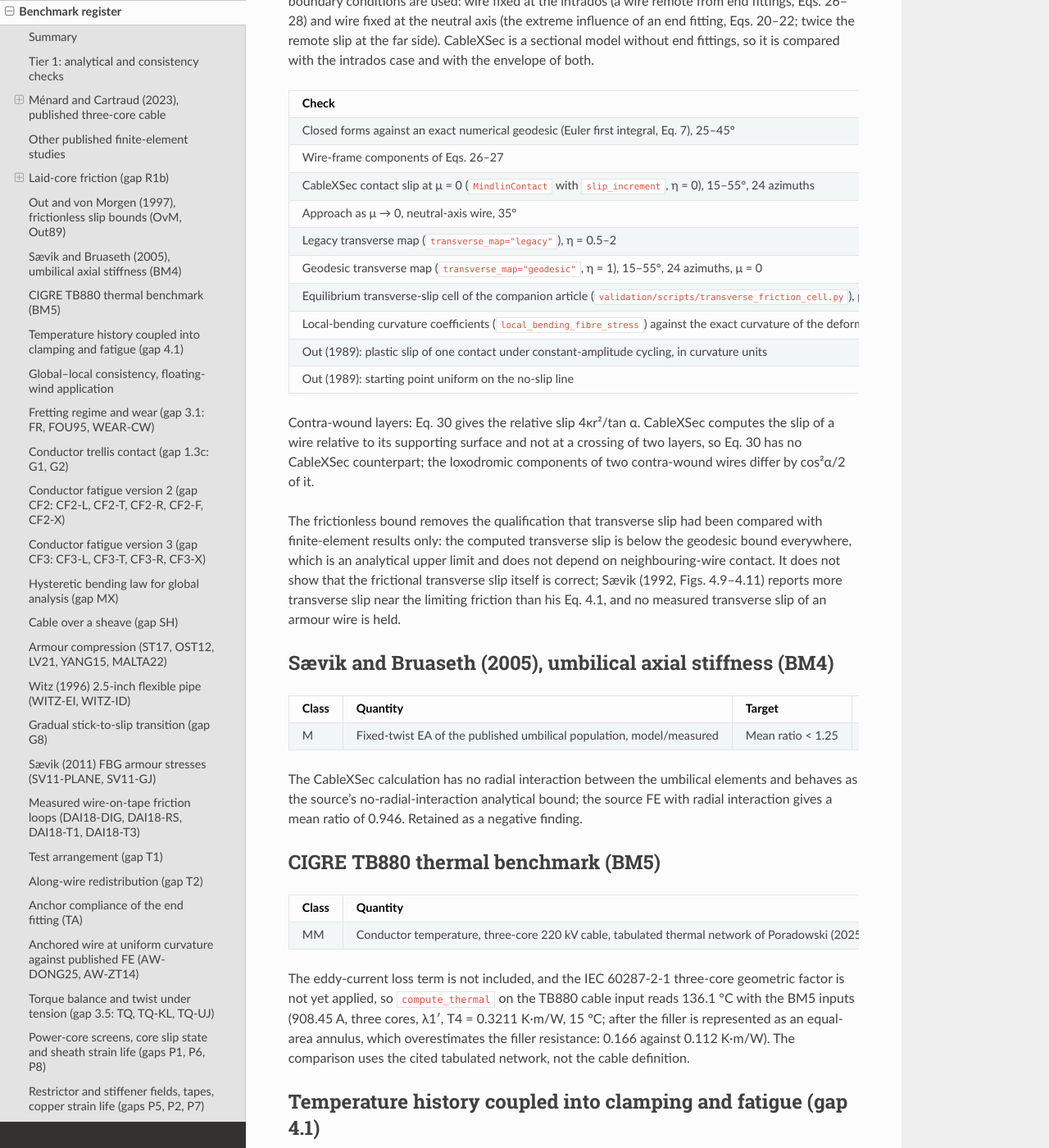
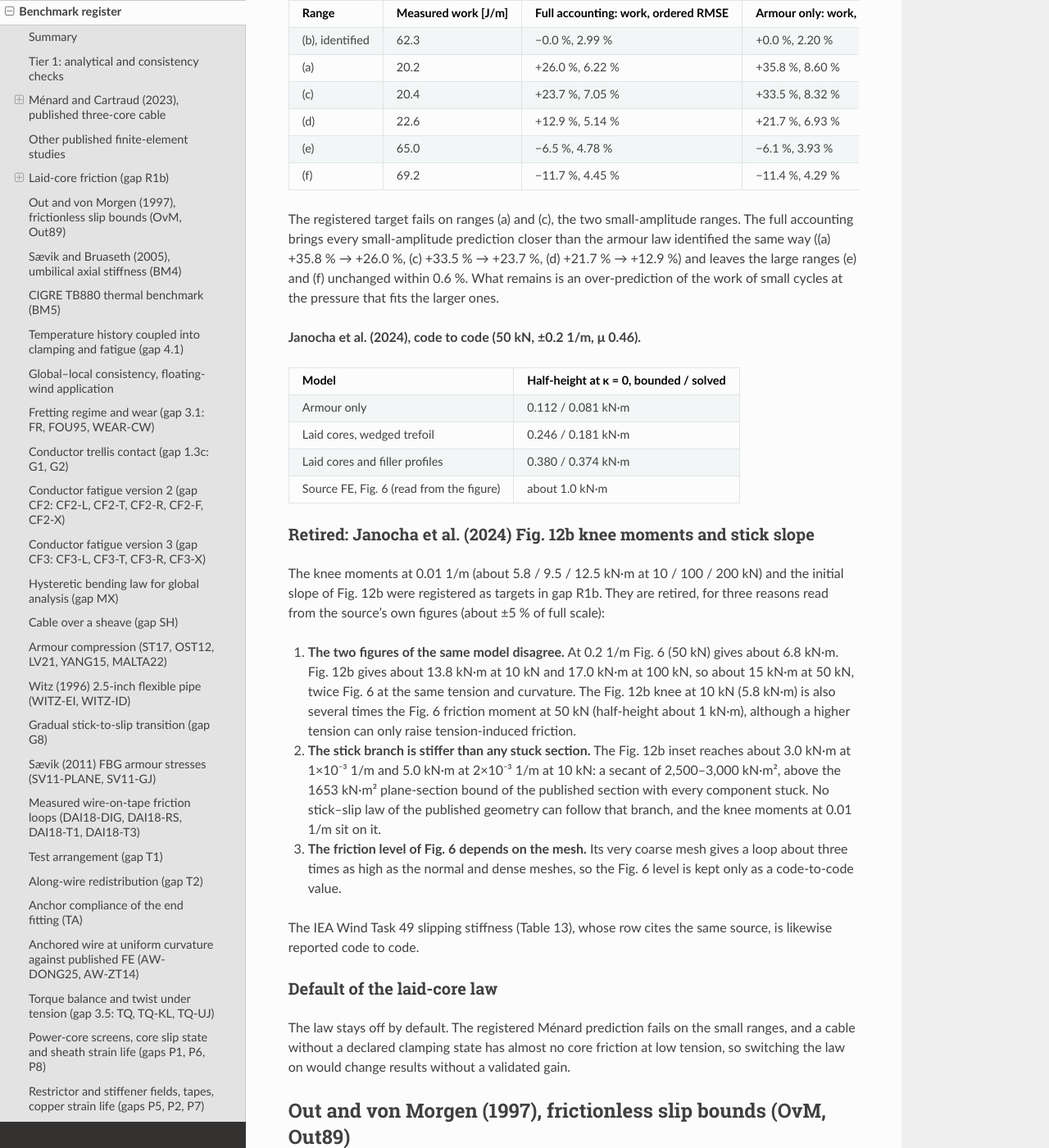
Before and after one commit to SMI-Lab-Inha/CableXSec, a Sphinx documentation site: the page built from doc/benchmarks.md, in a window 1280 px wide and 1400 px high, scrolled down 8653 px. Shown: the whole window at 82% size. Built offline with Sphinx 7.4.7 and the Read the Docs theme 3.1.0, drawn with Linux system fonts in a browser that asks for light colours; some of the changed text lies outside the part shown.

Commit message:
validation: full-accounting core friction comparisons; Fig. 12b retired
Menard and Cartraud (2023), targets registered before the run: with the
laid cores, the trefoil wedge and the filler profiles (mu 0.2 on every
contact) the initial pressure identified on the cycle work of range (b)
is 220 kPa (the source's calibration: 300 kPa). Range (b) ordered RMSE
2.99 % (target < 5 %); predicted work of ranges (a), (c), (d), (e), (f)
+26.0, +23.7, +12.9, -6.5, -11.7 % against a target of +/-20 %: FAIL on
the two smallest ranges. The armour law identified the same way predicts
+35.8, +33.5, +21.7, -6.1 and -11.4 %. New validation row BM1-ID.

Janocha et al. (2024) is compared code to code: the source is a
finite-element model that states no initial contact state. The Fig. 12b
knee moments and stick slope are retired as targets: Fig. 12b gives
about twice the Fig. 6 moment of the same model at 0.2 1/m and 50 kN,
and its inset rises at a secant of 2,500-3,000 kN m^2, above the
1653 kN m^2 plane-section bound of the published section. With the cores
and filler profiles the Fig. 6 half-height is 0.38 / 0.37 kN m (bounded
/ solved) against about 1.0 kN m read from the figure. The 66 kV
template Section 4.1, the benchmarks, the limits of validity and the
clamping example are rewritten to match. The laid-core law stays off by
default.

Signed-off-by: Jae Hoon Seo <jaehoon.seo@inha.ac.kr>

```diff
--- a/doc/benchmarks.md
+++ b/doc/benchmarks.md
@@ -88,7 +88,7 @@ model) is the full construction.
 | Sævik and Bruaseth (2005) umbilical axial stiffness | M | NOT VALIDATED |
 | CIGRE TB880 conductor temperature | MM | PARTIAL |
 | Global–local consistency, floating-wind application | I | Full-slip results are upper estimates |
-| Laid-core friction (gap R1b), Ménard and Cartraud (2023) six ranges | M | Moment and work errors increase; range (b) with core friction FAIL (+27.2 %) |
+| Laid-core friction (gap R1b), Ménard and Cartraud (2023) six ranges | M | With the transferred 0.3 MPa the cores raise the work (range (b) +27.2 %); identified on (b) with the full accounting, predictions (a) and (c) FAIL (+26.0, +23.7 %), (d)–(f) within 13 % |
 | Fretting regime and wear (gap 3.1): Mindlin/Cattaneo closed forms, Fouvry ratios, limits, rotation | A | PASS |
 | Fretting transition, Fouvry et al. (1995) Table 4 | MM | PASS with the printed shear moduli; 1.6–1.7 × the measurements with G = E/2(1 + ν) (stated) |
 | Fretting wear volume, crossed steel wires (Poon et al. 2024; Cruzado et al. 2013) | M | PASS (consistency: coefficient identified on the same tests) |
@@ -284,18 +284,20 @@ registered before the runs; nothing was refitted.
 
 | Case | Class | Target | Armour only | With core friction | Status |
 | --- | --- | --- | --- | --- | --- |
-| Janocha (2024) 66 kV, 50 kN, Fig. 6 loop half-height at κ = 0 | MM | about 1.0 kN·m ± 30 % | 0.081 kN·m (solved) | 0.181 kN·m (μ 0.46, Table 2) | FAIL |
-| Same, slipping slope; IEA Wind Task 49 Table 13 | MM | 42.47 kN·m² ± 15 % (Fig. 6 about 29) | 21.0 kN·m² | 21.0 kN·m² | FAIL |
-| Same, Fig. 12b moment at 0.01 1/m, 10 / 100 / 200 kN | MM | about 5.8 / 9.5 / 12.5 kN·m ± 30 % | 0.23 / 0.37 / 0.53 kN·m | 0.25 / 0.57 / 0.93 kN·m | FAIL |
-| Ménard (2023) range (b), transferred inputs, core μ 0.2 as in the source FE | M | RMSE < 5 %; work within 10 % (BM1-loop) | 2.71 %; +8.8 % | 5.15 %; +27.2 % | FAIL with the cores |
+| Janocha (2024) 66 kV, 50 kN, Fig. 6 loop half-height at κ = 0 | C2C (FE, no initial contact state) | reported (about 1.0 kN·m) | 0.081 kN·m (solved) | 0.181 kN·m (μ 0.46, Table 2); 0.374 kN·m with the filler profiles | reported |
+| Same, slipping slope; IEA Wind Task 49 Table 13 (its row cites the same source) | C2C | reported (42.47 kN·m²; Fig. 6 about 29) | 21.0 kN·m² | 21.0 kN·m² | reported |
+| Same, Fig. 12b moment at 0.01 1/m and stick slope | — | retired (below) | 0.23 / 0.37 / 0.53 kN·m | 0.25 / 0.57 / 0.93 kN·m | retired |
+| Ménard (2023) range (b), transferred inputs (0.3 MPa of the source FE), core μ 0.2 as in the source FE | M | RMSE < 5 %; work within 10 % (BM1-loop) | 2.71 %; +8.8 % | 5.15 %; +27.2 % | FAIL with the cores |
 | Ménard (2023) ranges (a), (c)–(f), work | M | — | +47.2, +44.7, +32.0, +2.2, −3.6 % | +63.1, +59.8, +46.2, +19.3, +12.6 % | (worse) |
 
-- **Janocha.** The source's Fig. 12b knee at 10 kN (5.8 kN·m) exceeds its own
-  Fig. 6 half-height at 50 kN (about 1 kN·m); tension-induced Coulomb contact
-  cannot give both. A 1.0 kN·m half-height would need about 112 kN/m of
-  normal load per core, against 12.2 kN/m in the solved state. Friction does
-  not raise the full-slip slope; the slope gap lies in component bending
-  ([template_66kv.md](template_66kv.md) Section 4.1).
+- **Janocha.** The source is a finite-element model, not a test, and states
+  no initial contact state; its figures are compared code to code and not
+  gated. Fig. 12b is retired as a target (below). With the full contact
+  accounting (wedged trefoil and filler profiles) the Fig. 6 half-height at
+  50 kN is 0.380 / 0.374 kN·m (bounded / solved) against about 1.0 kN·m read
+  from the figure. Friction does not raise the full-slip slope; the slope
+  difference lies in component bending ([template_66kv.md](template_66kv.md)
+  Section 4.1).
 - **Ménard.** The published pressure (0.3 MPa) was calibrated with friction
   on every contact of the source FE, so the armour-only transfer already
   carries the cores' share of the work; adding the cores without
@@ -348,6 +350,73 @@ first commit of the change that adds them (`validation/scripts/check_core_fricti
   it states no initial contact state.
 - Fig. 12b knee moments (M at 0.01 1/m) and its stick slope: retired as
   targets, for the reasons in the next subsection.
+
+### Results against the registered targets
+
+`python validation/scripts/check_core_friction.py` (one thread).
+
+**Ménard and Cartraud (2023), identify on (b), predict the rest** (validation
+row BM1-ID). The
+identified initial pressure is 220 kPa with the full contact accounting and
+275 kPa with the armour law alone (the source FE's calibration: 300 kPa).
+
+| Range | Measured work [J/m] | Full accounting: work, ordered RMSE | Armour only: work, ordered RMSE | Target |
+| --- | --- | --- | --- | --- |
+| (b), identified | 62.3 | −0.0 %, 2.99 % | +0.0 %, 2.20 % | RMSE < 5 %: PASS |
+| (a) | 20.2 | +26.0 %, 6.22 % | +35.8 %, 8.60 % | ±20 %, < 10 %: FAIL |
+| (c) | 20.4 | +23.7 %, 7.05 % | +33.5 %, 8.32 % | FAIL |
+| (d) | 22.6 | +12.9 %, 5.14 % | +21.7 %, 6.93 % | PASS |
+| (e) | 65.0 | −6.5 %, 4.78 % | −6.1 %, 3.93 % | PASS |
+| (f) | 69.2 | −11.7 %, 4.45 % | −11.4 %, 4.29 % | PASS |
+
+The registered target fails on ranges (a) and (c), the two small-amplitude
+ranges. The full accounting brings every small-amplitude prediction closer
+than the armour law identified the same way ((a) +35.8 % → +26.0 %, (c)
++33.5 % → +23.7 %, (d) +21.7 % → +12.9 %) and leaves the large ranges (e)
+and (f) unchanged within 0.6 %. What remains is an over-prediction of the work
+of small cycles at the pressure that fits the larger ones.
+
+**Janocha et al. (2024), code to code (50 kN, ±0.2 1/m, μ 0.46).**
+
+| Model | Half-height at κ = 0, bounded / solved |
+| --- | --- |
+| Armour only | 0.112 / 0.081 kN·m |
+| Laid cores, wedged trefoil | 0.246 / 0.181 kN·m |
+| Laid cores and filler profiles | 0.380 / 0.374 kN·m |
+| Source FE, Fig. 6 (read from the figure) | about 1.0 kN·m |
+
+### Retired: Janocha et al. (2024) Fig. 12b knee moments and stick slope
+
+The knee moments at 0.01 1/m (about 5.8 / 9.5 / 12.5 kN·m at 10 / 100 /
+200 kN) and the initial slope of Fig. 12b were registered as targets in
+gap R1b. They are retired, for three reasons read from the source's own
+figures (about ±5 % of full scale):
+
+1. **The two figures of the same model disagree.** At 0.2 1/m Fig. 6 (50 kN)
+   gives about 6.8 kN·m. Fig. 12b gives about 13.8 kN·m at 10 kN and 17.0 kN·m
+   at 100 kN, so about 15 kN·m at 50 kN, twice Fig. 6 at the same tension and
+   curvature. The Fig. 12b knee at 10 kN (5.8 kN·m) is also several times the
+   Fig. 6 friction moment at 50 kN (half-height about 1 kN·m), although a
+   higher tension can only raise tension-induced friction.
+2. **The stick branch is stiffer than any stuck section.** The Fig. 12b
+   inset reaches about 3.0 kN·m at 1×10⁻³ 1/m and 5.0 kN·m at 2×10⁻³ 1/m at
+   10 kN: a secant of 2,500–3,000 kN·m², above the 1653 kN·m² plane-section
+   bound of the published section with every component stuck. No stick–slip
+   law of the published geometry can follow that branch, and the knee
+   moments at 0.01 1/m sit on it.
+3. **The friction level of Fig. 6 depends on the mesh.** Its very coarse
+   mesh gives a loop about three times as high as the normal and dense
+   meshes, so the Fig. 6 level is kept only as a code-to-code value.
+
+The IEA Wind Task 49 slipping stiffness (Table 13), whose row cites the same
+source, is likewise reported code to code.
+
+### Default of the laid-core law
+
+The law stays off by default. The registered Ménard prediction fails on
+the small ranges, and a cable without a declared clamping state has almost
+no core friction at low tension, so switching the law on would change
+results without a validated gain.
 
 ## Out and von Morgen (1997), frictionless slip bounds (OvM, Out89)
 
--- a/doc/local_analysis_guide.md
+++ b/doc/local_analysis_guide.md
@@ -395,8 +395,9 @@ winding stress, extrusion or sheath pressure) is an input, not a prediction.
 It governs every friction-dependent result: the bending hysteresis, the
 armour friction stress and its fatigue, the fretting contact loads and how
 all of these change with tension and temperature. Two public cases show its
-weight: the Janocha et al. (2024) 66 kV loops need an initial pressure of
-about 0.48 MPa that the source does not state, and the cold-to-rated damage
+weight: the measured Ménard and Cartraud (2023) loops need an initial
+pressure of 0.2–0.3 MPa (0.22 MPa identified with the full core and filler
+accounting, 0.3 MPa calibrated by the source), and the cold-to-rated damage
 factor of the 66 kV template falls from 115 to about 20 and 2 with 40 and
 100 MPa armour winding stress ([template_66kv.md](template_66kv.md)
 Section 4.2.1).
@@ -2448,11 +2449,13 @@ assumed inputs and bounds of the reconstruction.
   aluminium foil constants are an assumed bound and lead is blocked.
 - **Core friction.** `core_friction` adds the laid-core stick–slip law
   (Section 6.1). Its contact loads are the axisymmetric state held fixed in
-  bending; the layers of one core move together. With the tension-induced
-  contact of the 66 kV template it raises the loop half-height from about
-  0.1 to 0.2 kN·m against about 1 kN·m published, and on the Ménard cable it
-  raises the already high transferred-input loop work further. Use it as a
-  sensitivity, not a calibrated default.
+  bending; the layers of one core move together. Its friction level follows
+  the declared clamping state (Section 4.4): with tension-induced contact
+  alone it is small at low tension. On the measured Ménard ranges, with the
+  initial pressure identified on one range, it predicts the work of the two
+  smallest ranges 24–26 % high (the registered ±20 % fails) and of the other
+  three within 13 % ([benchmarks.md](benchmarks.md), gap R1b). It stays off
+  by default.
 - **Global full-slip bending.** If the global model uses the full-slip
   (minimum) bending stiffness, local damage computed from its curvature
   histories is a conservative upper estimate compared with a global model that
--- a/doc/template_66kv.md
+++ b/doc/template_66kv.md
@@ -118,10 +118,10 @@ th = cx.compute_thermal(cable, current_A=1093.0, conductor_area_m2=630e-6,
 | EA (fixed ends) | 636.8 MN (free ends 629.8) | 658 MN, Janocha 2.4 / IEA Table 13 | −3.2 %; armour 416, copper 203, polymers 18 MN |
 | GJ | 131.3 kN·m² | 152 kN·m² at 50 kN, Janocha 2.4 | −14 %; CableXSec GJ is the extension-only lay term, without polymer and core torsion |
 | Full-slip EI | 21.0 kN·m², with or without core friction | 42.47 kN·m² slipping stiffness at 50 kN, IEA Table 13; branch slope about 29 kN·m² in Fig. 6 and about 41 kN·m² in Fig. 12b | −51 % (−28 % against Fig. 6); outer and inner sheath give 11.6 and 6.1 kN·m². Friction cannot raise the full-slip value (Section 4.1) |
-| No-slip EI (plane section) | 1653 kN·m²; bending-law slope 853 kN·m² armour only, 981 kN·m² with core friction (core ξ = 0.73) | of order 1500–2000 kN·m², initial slope in the Fig. 12b inset (10 kN) | Read from the inset |
-| M at 0.2 1/m, 50 kN loop | 4.31 / 4.28 kN·m (bounded / solved); 4.44 / 4.38 kN·m with core friction | about 6.8 kN·m, Fig. 6 | −35 % with core friction |
-| Loop half-height at κ = 0 | 0.11 / 0.08 kN·m (bounded / solved); 0.25 / 0.18 kN·m with core friction | about 1 kN·m, Fig. 6 | Core friction (μ 0.46) adds 0.10–0.13 kN·m; still about 4 times low |
-| Moment at slip onset, 10/100/200 kN | 0.23 / 0.43 / 0.66 kN·m at 0.01 1/m; 0.26 / 0.70 / 1.19 kN·m with core friction (bounded) | about 5.5 / 9.5 / 12 kN·m, Fig. 12b | Same cause; 10 to 22 times low |
+| No-slip EI (plane section) | 1653 kN·m²; bending-law slope 853 kN·m² armour only, 981 kN·m² with core friction (core ξ = 0.73) | Fig. 12b inset (10 kN): secant about 2,500–3,000 kN·m² at 1–2×10⁻³ 1/m | Above the plane-section bound of the published section; retired as a target (Section 4.1) |
+| M at 0.2 1/m, 50 kN loop | 4.31 / 4.28 kN·m (bounded / solved); 4.44 / 4.38 kN·m with core friction | about 6.8 kN·m, Fig. 6 | Code to code (Section 4.1) |
+| Loop half-height at κ = 0 | 0.11 / 0.08 kN·m (bounded / solved); 0.25 / 0.18 kN·m with core friction | about 1 kN·m, Fig. 6 | Code to code; 0.38 / 0.37 kN·m with the filler profiles (Section 4.1) |
+| Moment at slip onset, 10/100/200 kN | 0.23 / 0.43 / 0.66 kN·m at 0.01 1/m; 0.26 / 0.70 / 1.19 kN·m with core friction (bounded) | about 5.5 / 9.5 / 12 kN·m, Fig. 12b | Retired as a target: Fig. 12b disagrees with Fig. 6 of the same model (Section 4.1) |
 | Armour axial stress at 1000 kN | 298 / 305 MPa (inner / outer) | about 355 MPa von Mises, Fig. 19b | Axial part only |
 | Conductor axial stress at 1000 kN | 176 MPa | about 190 MPa, Fig. 19b | −7 % |
 | Armour yield, pure bending | 1.16 1/m | about 1 1/m, Section 3.3 | |
@@ -161,42 +161,55 @@ and outer) and about 40 % less damage. Run times on one thread: 2.2 and 2.7 s (d
 ### 4.1 Laid-core friction
 
 `compute_mkappa(..., core_friction=...)` adds the stick–slip law of the laid
-cores against their neighbours, the filler and the inner sheath, and of
-resolved conductor wire rings (`cablexsec/mechanics/core_friction.py`;
-[local_analysis_guide.md](local_analysis_guide.md) Section 6.1). Targets were
-registered before the runs (`validation/scripts/check_core_friction.py`): Fig. 6 loop
-half-height at κ = 0 (about 1.0 kN·m) and Fig. 12b knee moments within 30 %
-(figure reading), slipping slopes (IEA Table 13, 42.47 kN·m²; Fig. 6, about
-29 kN·m²; Fig. 12b, about 41 kN·m²) within 15 %. Inputs: Table 2 friction
-coefficient of MDPE (0.46) on every core contact, rigid contact penalty, shear
-of the core's XLPE and MDPE layers in the stick coefficient. The source
-conductor is 61 resolved wires (Fig. 4a); their pitches are not published, so
-the template keeps the area-equivalent solid and no internal ring slip. A
-designed stranding under stated assumptions is available for conductor
-fatigue (`iea_task49_66kv_stranded`, Section 4.5).
+cores against their neighbours, the filler and the inner sheath, of the laid
+filler profiles (`filler_profiles=True`) and of resolved conductor wire rings
+(`cablexsec/mechanics/core_friction.py`;
+[local_analysis_guide.md](local_analysis_guide.md) Section 6.1). Inputs:
+Table 2 friction coefficient of MDPE (0.46) on every core and profile contact,
+rigid contact penalty, shear of the core's XLPE and MDPE layers in the stick
+coefficient. The source conductor is 61 resolved wires (Fig. 4a); their
+pitches are not published, so the template keeps the area-equivalent solid
+and no internal ring slip. A designed stranding under stated assumptions is
+available for conductor fatigue (`iea_task49_66kv_stranded`, Section 4.5).
 
-| Quantity at 50 kN | Armour only (bounded / solved) | With core friction (bounded / solved) | Published | Status |
+The source is a finite-element model, not a test, and it states no initial
+contact state; the template declares no clamping either. Its figures are
+therefore compared code to code, not gated
+([benchmarks.md](benchmarks.md), gap R1b). Figure values are read from the
+plots (about ±5 % of full scale).
+
+| Quantity at 50 kN | Armour only (bounded / solved) | Cores (bounded / solved) | Cores and filler profiles (bounded / solved) | Source FE |
 | --- | --- | --- | --- | --- |
-| Core normal load per core | — | 16.4 / 12.2 kN/m (bounded: wedged trefoil) | not published | — |
-| Loop half-height at κ = 0 | 0.112 / 0.081 kN·m | 0.246 / 0.181 kN·m | about 1.0 kN·m (Fig. 6) | FAIL |
-| M at 0.2 1/m | 4.31 / 4.28 kN·m | 4.44 / 4.38 kN·m | about 6.8 kN·m (Fig. 6) | FAIL |
-| Branch slope, 0.05–0.15 1/m | 21.0 kN·m² | 21.0 kN·m² | about 29 (Fig. 6); 42.47 (IEA Table 13) kN·m² | FAIL |
-| M at 0.01 1/m, 10 / 100 / 200 kN (solved) | 0.23 / 0.37 / 0.53 kN·m | 0.25 / 0.57 / 0.93 kN·m | about 5.8 / 9.5 / 12.5 kN·m (Fig. 12b) | FAIL |
-| Slope 0.1–0.4 1/m, 10 / 100 / 200 kN | 21.0 kN·m² | 21.0 kN·m² | about 41 / 41 / 44 kN·m² (Fig. 12b) | FAIL |
+| Core normal load per core | — | 16.4 / 12.2 kN/m (bounded: wedged trefoil) | profile 10.8 / 15.6 kN/m | not stated |
+| Loop half-height at κ = 0 | 0.112 / 0.081 kN·m | 0.246 / 0.181 kN·m | 0.380 / 0.374 kN·m | about 1.0 kN·m (Fig. 6) |
+| M at 0.2 1/m | 4.31 / 4.28 kN·m | 4.44 / 4.38 kN·m | 4.58 / 4.57 kN·m | about 6.8 kN·m (Fig. 6) |
+| Branch slope, 0.05–0.15 1/m | 21.0 kN·m² | 21.0 kN·m² | 21.0 kN·m² | about 29 kN·m² (Fig. 6); 42.47 kN·m² (IEA Table 13) |
 
 What the comparison shows:
 
-- The core friction moment is linear in the core contact load. A 1.0 kN·m
-  half-height needs about 112 kN/m per core, against 12.2 kN/m from the
-  solved tension-induced contact at 50 kN. The source does not state an
-  initial contact state; its Fig. 12b knee at 10 kN (5.8 kN·m) exceeds its
-  own Fig. 6 half-height at 50 kN (about 1 kN·m), so the two figures cannot
-  both follow from tension-induced Coulomb contact alone.
-- Friction cannot raise the full-slip stiffness. The slope gap (21.0 against
-  29–42 kN·m²) lies in the component bending stiffness: with the conductor
-  bending as solid copper (112.2 GPa instead of the 5 GPa assumed), the cores
-  would add 9.6 kN·m² (30.6 kN·m² in total), close to the Fig. 6 slope; the
-  IEA value would still be 39 % above.
+- **Fig. 12b is retired as a target.** Its knee moments at 0.01 1/m (about
+  5.8 / 9.5 / 12.5 kN·m at 10 / 100 / 200 kN) and its stick slope were
+  registered targets. Fig. 12b disagrees with Fig. 6 of the same model: at
+  0.2 1/m it gives about 15 kN·m at 50 kN (interpolated between 13.8 kN·m at
+  10 kN and 17.0 kN·m at 100 kN) against 6.8 kN·m in Fig. 6, and its 10 kN knee
+  (5.8 kN·m) is several times the Fig. 6 friction moment at the higher tension
+  of 50 kN. Its inset rises at a secant of about 2,500–3,000 kN·m² (3.0 kN·m at
+  1×10⁻³ 1/m, 5.0 kN·m at 2×10⁻³ 1/m), above the 1653 kN·m² plane-section bound
+  of the published section with every component stuck, so no stick–slip law of
+  the published geometry can follow it. Fig. 6 itself depends on the mesh: its
+  very coarse mesh gives a loop about three times as high.
+- **The friction level is a clamping question.** The core and profile
+  friction moments are linear in their contact loads. With tension-induced
+  contact alone the cores and profiles add 0.27–0.29 kN·m to the half-height
+  at 50 kN. A manufactured cable also carries the clamping of its armour
+  winding and sheath shrinkage (Section 4.4 of the local analysis guide), which
+  neither the source nor the template states.
+- **Friction cannot raise the full-slip stiffness.** The slope difference
+  (21.0 against about 29 kN·m² in Fig. 6) lies in the component bending
+  stiffness: with the conductor bending as solid copper (112.2 GPa instead of
+  the 5 GPa assumed), the cores would add 9.6 kN·m² (30.6 kN·m² in total),
+  close to the Fig. 6 slope. The IEA Wind Task 49 value, whose row cites the
+  same source, is reported code to code.
 - A synthetic 61-wire conductor (lay ratio 12, Table 2 copper friction 0.30)
   raises the half-height by a further 0.03 kN·m.
 
@@ -528,13 +541,13 @@ and the mass carry the template's known differences (Section 5, items 1 and
 ## 5. Gaps found
 
 1. **Friction outside the armour.** Closed in part by gap R1b (Section 4.1):
-   the cores and resolved conductor rings now have an optional stick–slip
-   law. With the tension-induced contact it adds 0.10–0.13 kN·m to the
-   half-height at 50 kN; slip-onset moments remain 10 to 22 times lower than
-   Fig. 12b, and the full-slip EI is unchanged. The published loops need
-   either an initial core contact state about nine times the tension-induced
-   one or a stiffer component bending than the template assumes; neither is
-   published.
+   the cores, the filler profiles and resolved conductor rings have an
+   optional stick–slip law. With the tension-induced contact the cores and
+   profiles add 0.27–0.29 kN·m to the half-height at 50 kN; the full-slip EI is
+   unchanged. The source states no initial contact state, and no clamping is
+   published for the template, so the friction level of a manufactured cable
+   (Section 4.4 of the local analysis guide) is not reproduced from published
+   data. The Fig. 12b targets are retired (Section 4.1).
 2. **Stranded conductor in the radial solution.** `contact_model="solved"`
    rejects a conductor whose metal area is below its envelope. The template
    uses the area-equivalent solid, so conductor component stresses are
```
Also changed, not shown: CHANGELOG.md (+16 -0 lines), validation/validation_report.md (+1 -0 lines), 3 other files.
